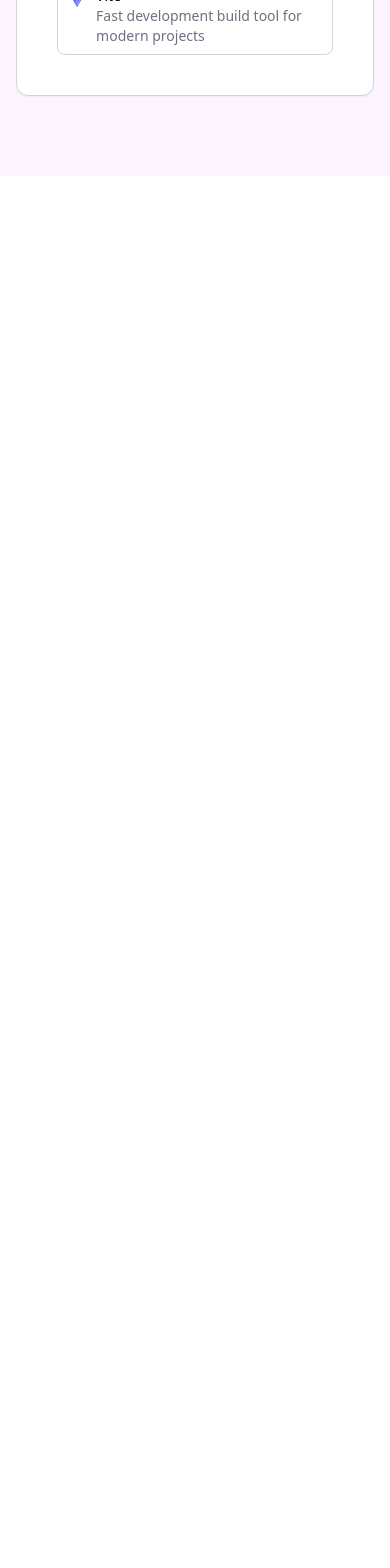
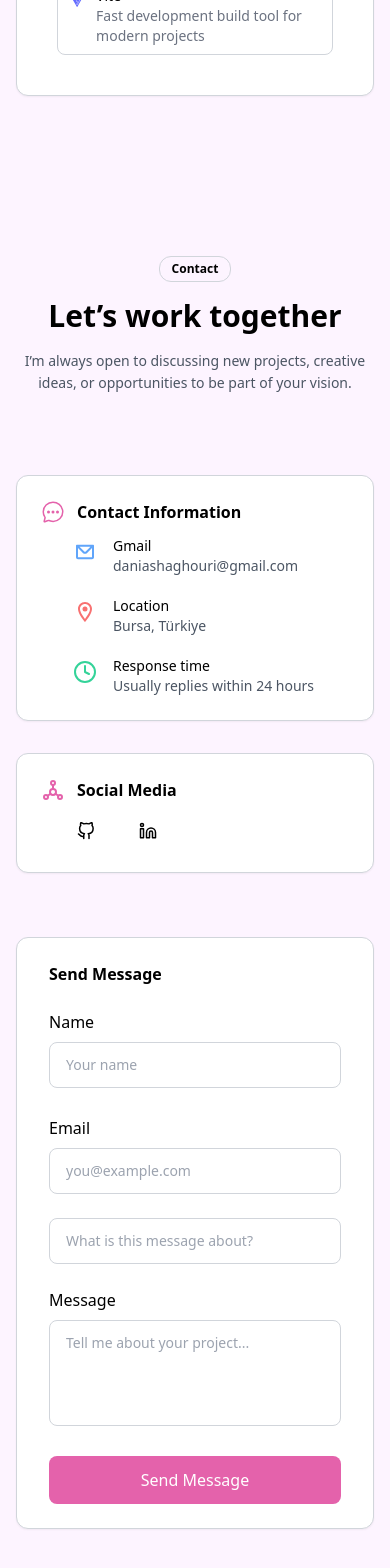
Before and after one commit to dania8shaghouri/portfolio, a React (Vite) app: page / in a window 390 px wide. Shown: the part 7051-8619 px from the top of the page. Before the commit the page ends 7227 px from the top, so only its background shows below. Built offline with nearby package versions, Linux system fonts and the light colour scheme.

Commit message:
feat: added contact section with form and social links

```diff
--- a/src/App.jsx
+++ b/src/App.jsx
@@ -1,5 +1,6 @@
 import Header from "./components/Header/Header";
 import About from "./sections/about/About";
+import ContactSection from "./sections/ContactSection";
 import Hero from "./sections/Hero";
 import Projects from "./sections/Projects";
 import SkillsSection from "./sections/skills/SkillsSection";
@@ -13,6 +14,7 @@ function App() {
         <About />
         <Projects />
         <SkillsSection />
+        <ContactSection />
       </main>
     </>
   );
--- /dev/null
+++ b/src/components/ContactItem.jsx
@@ -0,0 +1,12 @@
+export default function ContactItem({ icon, title, value, color }) {
+  return (
+    <div className="flex items-start gap-4">
+      <div className={`text-2xl mt-1 ${color}`}>{icon}</div>
+
+      <div className="flex flex-col">
+        <h3 className="text-sm font-medium">{title}</h3>
+        <p className="text-sm text-gray-600">{value}</p>
+      </div>
+    </div>
+  );
+}
--- a/src/components/SocialLinks.jsx
+++ b/src/components/SocialLinks.jsx
@@ -1,10 +1,16 @@
+// Conditional Rendering (Koşullu Render Etme)
+
 import { FiGithub } from "react-icons/fi";
 import { LuLinkedin } from "react-icons/lu";
 import { CgMail } from "react-icons/cg";
 
-export default function SocialLinks({ className = "" }) {
+export default function SocialLinks({
+  className = "",
+  show = ["github", "linkedin", "mail"],
+}) {
   return (
     <div className={`inline-flex gap-7 ${className}`}>
+      {show.includes("github") && (
         <a
           href="https://github.com/dania8shaghouri"
           target="_blank"
@@ -17,7 +23,9 @@ export default function SocialLinks({ className = "" }) {
         >
           <FiGithub className="text-lg" />
         </a>
+      )}
 
+      {show.includes("linkedin") && (
         <a
           href="https://www.linkedin.com/in/dania-shaghouri-b4250b304/"
           target="_blank"
@@ -30,7 +38,9 @@ export default function SocialLinks({ className = "" }) {
         >
           <LuLinkedin className="text-lg" />
         </a>
+      )}
 
+      {show.includes("mail") && (
         <a
           href="mailto:daniashaghouri@gmail.com"
           className="p-2 transition-all duration-300
@@ -41,6 +51,7 @@ export default function SocialLinks({ className = "" }) {
         >
           <CgMail className="text-xl" />
         </a>
+      )}
     </div>
   );
 }
--- /dev/null
+++ b/src/sections/ContactSection.jsx
@@ -0,0 +1,126 @@
+import { IoChatbubbleEllipsesOutline } from "react-icons/io5";
+import { MdOutlineLocationOn } from "react-icons/md";
+import { TbSocial } from "react-icons/tb";
+import { FiClock } from "react-icons/fi";
+import { CgMail } from "react-icons/cg";
+// component
+import SocialLinks from "../components/SocialLinks";
+import ContactItem from "../components/ContactItem";
+export default function ContactSection() {
+  return (
+    <section id="contact" className="relative py-20 px-4 bg-[var(--bg-about)] ">
+      <div className="flex flex-col items-center text-center mb-20">
+        <span className="mb-4">
+          <h2 className="border border-gray-300 py-1 px-3 rounded-xl text-xs font-semibold bg-[var(--bg-header)]">
+            Contact
+          </h2>
+        </span>
+
+        <h2 className="text-3xl font-bold mb-4">Let’s work together</h2>
+
+        <p className="max-w-2xl text-sm md:text-base text-gray-600 leading-relaxed">
+          I’m always open to discussing new projects, creative ideas, or
+          opportunities to be part of your vision.
+        </p>
+      </div>
+
+      <div className="max-w-7xl mx-auto grid grid-cols-1 lg:grid-cols-2 gap-16">
+        {/* LEFT COLUMN */}
+        <div className="flex flex-col gap-8">
+          {/* Contact Information */}
+          <div className="flex flex-col gap-3 bg-white rounded-xl p-6 shadow-sm border border-gray-300">
+            <div className="inline-flex gap-3 items-center">
+              <IoChatbubbleEllipsesOutline className="text-[#e462ab] text-2xl" />
+              <h2 className="font-semibold">Contact Information</h2>
+            </div>
+
+            <div className="px-8 space-y-5">
+              <ContactItem
+                icon={<CgMail />}
+                title="Gmail"
+                value="daniashaghouri@gmail.com"
+                color="text-blue-400"
+              />
+
+              <ContactItem
+                icon={<MdOutlineLocationOn />}
+                title="Location"
+                value="Bursa, Türkiye"
+                color="text-red-400"
+              />
+
+              <ContactItem
+                icon={<FiClock />}
+                title="Response time"
+                value="Usually replies within 24 hours"
+                color="text-emerald-400"
+              />
+            </div>
+          </div>
+
+          {/* Social Media */}
+          <div className="flex flex-col gap-3 bg-white rounded-xl p-6 shadow-sm border border-gray-300">
+            <div className="inline-flex gap-3 items-center">
+              <TbSocial className="text-[#e462ab] text-2xl" />
+              <h2 className="font-semibold">Social Media</h2>
+            </div>
+
+            <SocialLinks show={["linkedin", "github"]} className="px-7" />
+          </div>
+        </div>
+
+        {/* RIGHT COLUMN – FORM */}
+        <div>
+          <form className="bg-white border border-gray-300 rounded-xl px-8 py-6 space-y-6 shadow-sm">
+            <h2 className="font-semibold">Send Message</h2>
+
+            <div className="grid grid-cols-1 md:grid-cols-2 gap-7">
+              <div>
+                <label className="block mb-2">Name</label>
+                <input
+                  type="text"
+                  placeholder="Your name"
+                  className="w-full border border-gray-300 rounded-lg px-4 py-3 text-sm focus:outline-none focus:border-[#e462ab]"
+                />
+              </div>
+
+              <div>
+                <label className="block mb-2">Email</label>
+                <input
+                  type="email"
+                  placeholder="you@example.com"
+                  className="w-full border border-gray-300 rounded-lg px-4 py-3 text-sm focus:outline-none focus:border-[#e462ab]"
+                />
+              </div>
+            </div>
+
+            <div>
+              <label className="block mb-2"></label>
+              <input
+                type="text"
+                placeholder="What is this message about?"
+                className="w-full border border-gray-300 rounded-lg px-4 py-3 text-sm focus:outline-none focus:border-[#e462ab]"
+              />
+            </div>
+
+            <div>
+              <label className="block mb-2">Message</label>
+              <textarea
+                rows="4"
+                placeholder="Tell me about your project..."
+                className="w-full border border-gray-300 rounded-lg px-4 py-3 text-sm resize-none focus:outline-none focus:border-[#e462ab]"
+              />
+            </div>
+
+            <button
+              type="submit"
+              className="w-full bg-[#e462ab] text-white font-medium py-3 rounded-lg hover:opacity-90 transition"
+            >
+              Send Message
+            </button>
+          </form>
+        </div>
+      </div>
+    </section>
+  );
+}
--- a/src/sections/skills/SkillsSection.jsx
+++ b/src/sections/skills/SkillsSection.jsx
@@ -5,6 +5,7 @@ export default function SkillsSection() {
   return (
     <section className="py-20 px-4 bg-[var(--bg-about)]">
       <div className="max-w-7xl mx-auto">
+
         <div className="flex flex-col items-center text-center mb-20">
           <span className="mb-4">
             <h2 className="border border-gray-300 py-1 px-3 rounded-xl text-xs font-semibold bg-[var(--bg-header)]">
```
Lines whose indentation alone changed are shown as unchanged.
